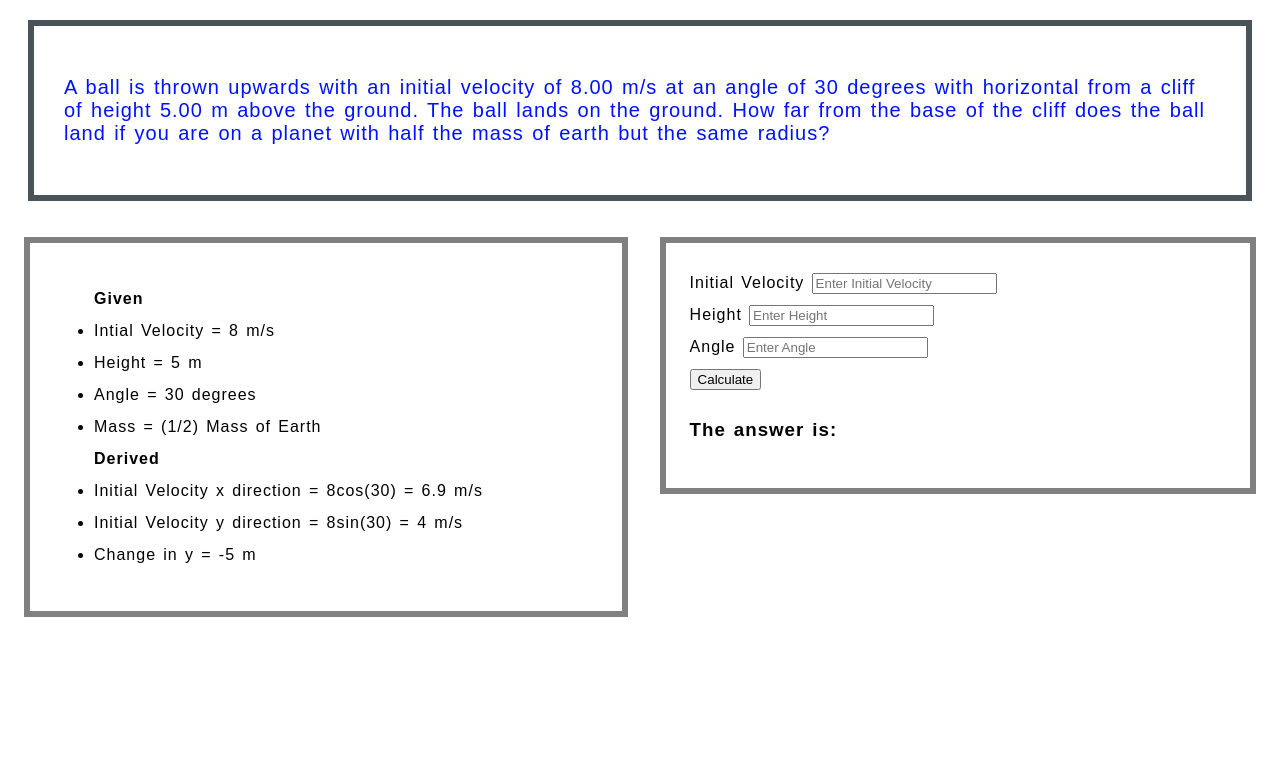
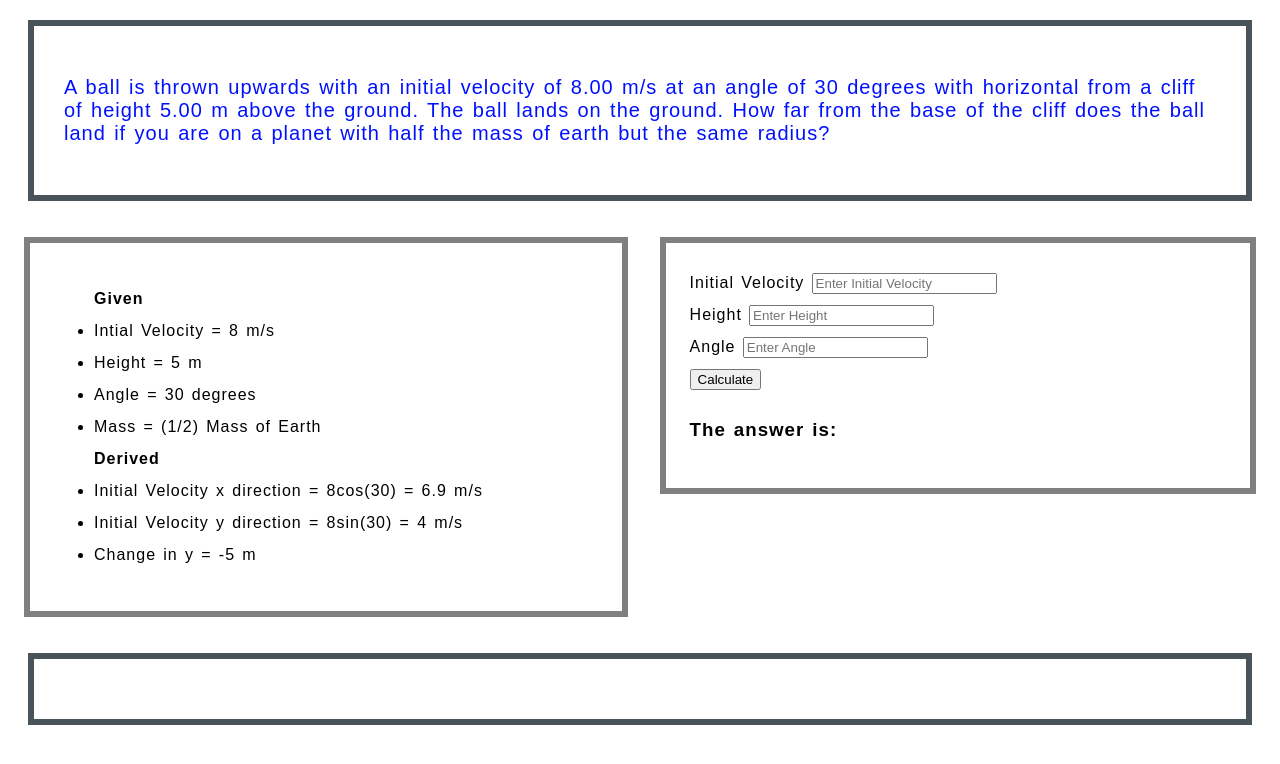
Before and after one commit to nourali999/JavaScript-HTML5-Physics-Project, a plain HTML site: page index.html in a window 1280 px wide. Drawn offline with nearby package versions, Linux system fonts and the light colour scheme; some packages are replaced by stand-ins of ours.

Commit message:
Fixed output container to have border and style

```diff
--- a/index.html
+++ b/index.html
@@ -99,7 +99,10 @@
 
 
 
-    <div id="container-output">
+    <div class="container-output" id="container-output">
+
+
+
 
 
 
--- a/style.css
+++ b/style.css
@@ -70,3 +70,28 @@ margin-right: 1em;
 margin-left: 1em;
 
 }
+
+.container-output{
+
+    font-family: Arial, Helvetica, sans-serif;
+    font-size: 20px;
+    letter-spacing: 1px;
+    word-spacing: 1.8px;
+    color: rgb(0, 17, 255);
+    font-weight: 500;
+    text-decoration: none;
+    font-style: normal;
+    font-variant: normal;
+    text-transform: none;
+    border: 6px solid rgba(5,20,30,0.73);
+
+    padding-left: 1.5em;
+    padding-right: 1.5em;
+    padding-top: 1.5em;
+    padding-bottom: 1.5em;
+    margin-top: 1em;
+    margin-bottom: 1em;
+    margin-right: 1em;
+    margin-left: 1em;
+
+}
```
